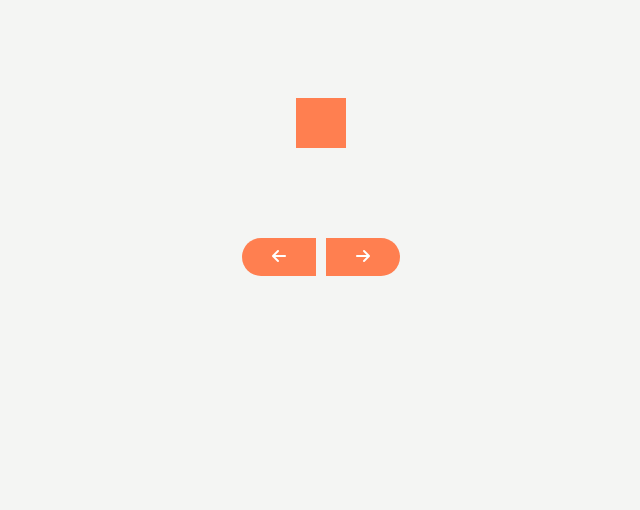
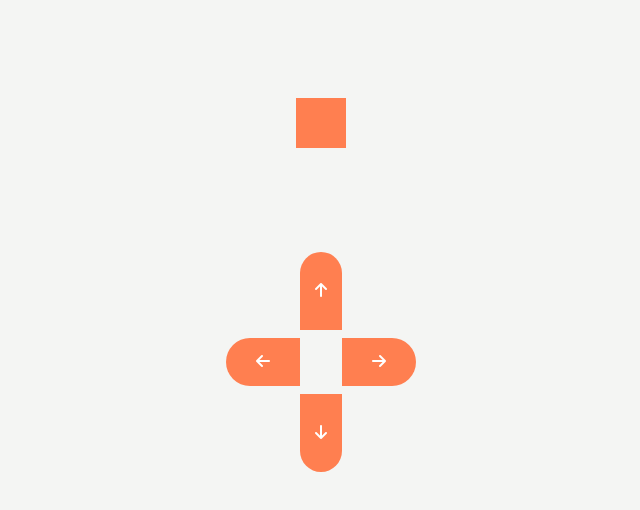
Before and after one commit to rakib00-dev/js-console, a plain HTML site: page index.html in a window 1280 px wide. Shown: the whole page, without its empty margins (319-959 px from the left). Drawn offline with Linux system fonts and the light colour scheme.

Commit message:
finished the work for now

```diff
--- a/index.html
+++ b/index.html
@@ -22,6 +22,12 @@
       <div id="button1">
         <i class="fa-solid fa-arrow-left"></i>
       </div>
+      <div id="button3">
+        <i class="fa-solid fa-arrow-up"></i>
+      </div>
+      <div id="button4">
+        <i class="fa-solid fa-arrow-down"></i>
+      </div>
       <div id="button2">
         <i class="fa-solid fa-arrow-right"></i>
       </div>
--- a/main.js
+++ b/main.js
@@ -1,6 +1,8 @@
 const box = document.getElementById('box');
 const button1 = document.getElementById('button1');
 const button2 = document.getElementById('button2');
+const button3 = document.getElementById('button3');
+const button4 = document.getElementById('button4');
 
 button1.addEventListener('click', () => {
   box.style.transform = 'translateX(-44px)';
@@ -9,3 +11,11 @@ button1.addEventListener('click', () => {
 button2.addEventListener('click', () => {
   box.style.transform = 'translateX(44px)';
 });
+
+button3.addEventListener('click', () => {
+  box.style.transform = 'translateY(-44px)';
+});
+
+button4.addEventListener('click', () => {
+  box.style.transform = 'translateY(44px)';
+});
--- a/style.css
+++ b/style.css
@@ -13,6 +13,7 @@ body {
   width: 50px;
   background-color: coral;
   transition: 0.2s;
+  margin-bottom: 100px;
 }
 
 #buttons {
@@ -25,8 +26,10 @@ body {
 }
 
 #button1,
-#button2 {
-  padding: 10px 30px;
+#button2,
+#button3,
+#button4 {
+  padding: 15px 30px;
   background-color: coral;
   color: white;
   cursor: pointer;
@@ -34,10 +37,30 @@ body {
 
 #button1 {
   border-top-left-radius: 50px;
+  right: 16px;
+  position: relative;
   border-bottom-left-radius: 50px;
 }
 
 #button2 {
+  left: 16px;
+  position: relative;
   border-top-right-radius: 50px;
   border-bottom-right-radius: 50px;
 }
+
+#button3 {
+  padding: 30px 15px;
+  position: absolute;
+  top: 252px;
+  border-top-right-radius: 50px;
+  border-top-left-radius: 50px;
+}
+
+#button4 {
+  padding: 30px 15px;
+  position: absolute;
+  top: 394px;
+  border-bottom-right-radius: 50px;
+  border-bottom-left-radius: 50px;
+}
```
